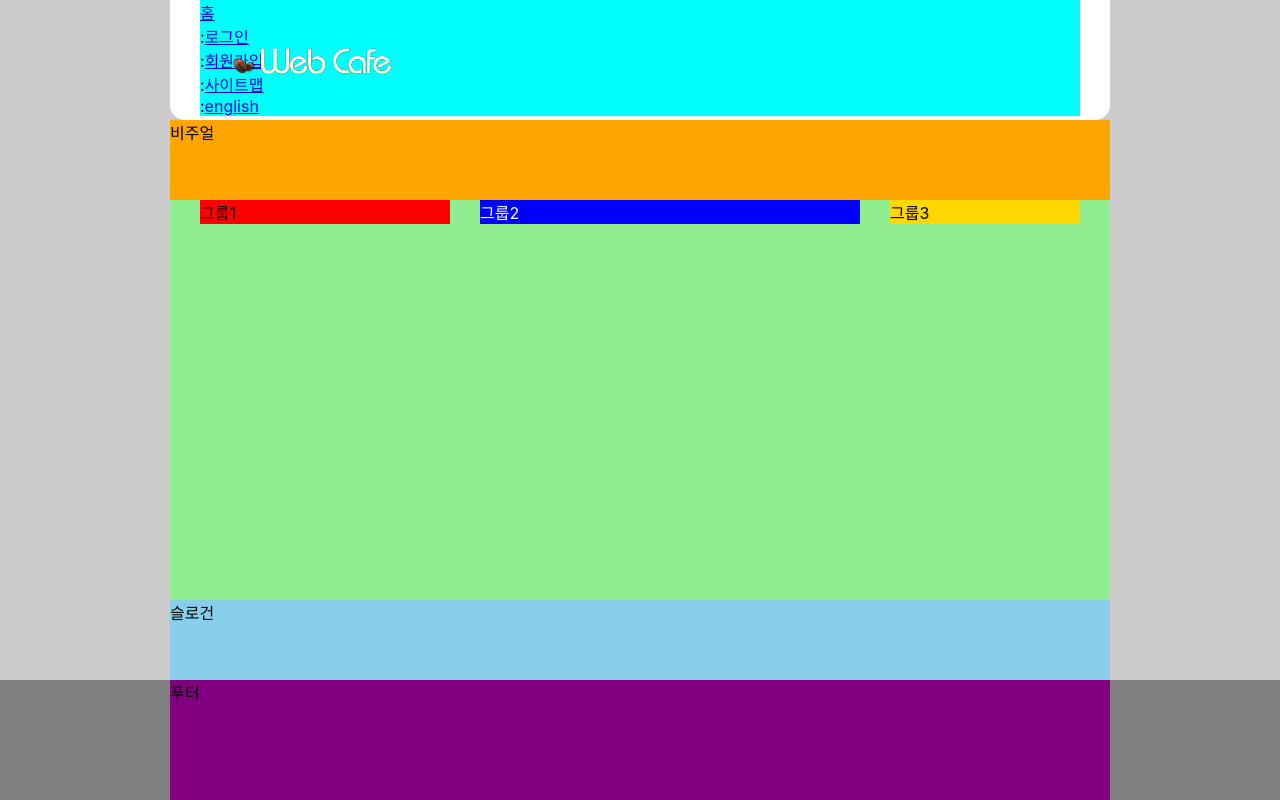
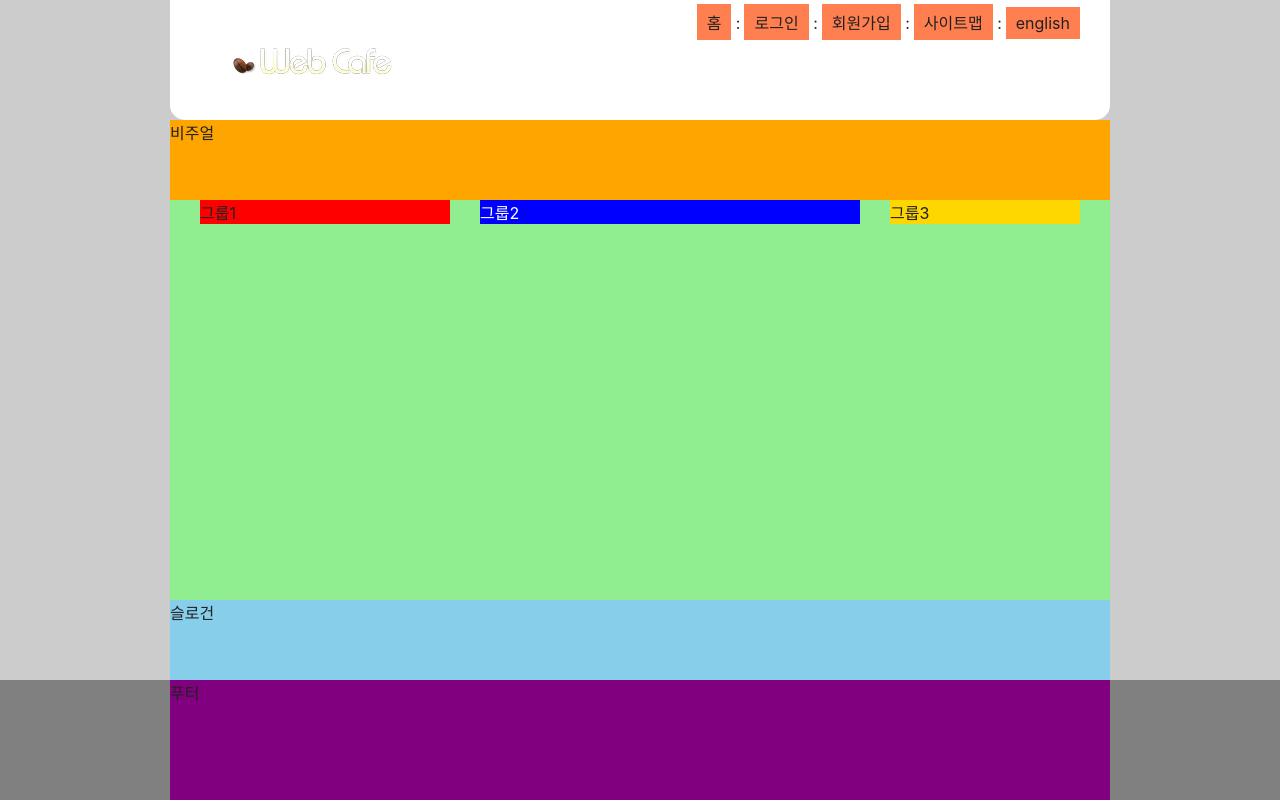
Before and after one commit to 5wintaek/HTML5, a website: page index.html in a window 1280 px wide. Drawn offline with Linux system fonts and the light colour scheme; a web font is replaced by a local one.

Commit message:
텍스트 링크 모음 일부 디자인

```diff
--- a/styles/style.css
+++ b/styles/style.css
@@ -5,8 +5,16 @@
   box-sizing: border-box;
 }
 
+/* 링크 스타일 */
+a{
+  color: inherit;
+  text-decoration: none;
+}
+
+
 /* 본문 스타일 */
 body{
+  color: #212121;
   background: #ccc;
   font-family: "Pretendard Variable", Pretendard, -apple-system, BlinkMacSystemFont, system-ui, Roboto, "Helvetica Neue", "Segoe UI", "Apple SD Gothic Neo", "Noto Sans KR", "Malgun Gothic", "Apple Color Emoji", "Segoe UI Emoji", "Segoe UI Symbol", sans-serif;
 }
@@ -36,9 +44,27 @@ body{
 
 /* 테긋트 링크 모음 */
 .member{
-  background-color: aqua;
+  /* background-color: aqua; */
+  text-align: right;
+  /* 블록 안에있는 inline 박스들을 설정해주는것 */
+  padding: 4px 0;
 }
 
+.member li{
+  /* background-color: pink; */
+  display: inline-block;
+  /* padding 넣어보면서 실습해보기 inline-block 과 inline */
+}
+
+.member a{
+  background-color: coral;
+  padding: 6px 10px;
+  display: inherit;
+}
+
+.divider{
+  margin-right: 4px;
+}
 
 /* 비주얼 */
 .visual{
```
